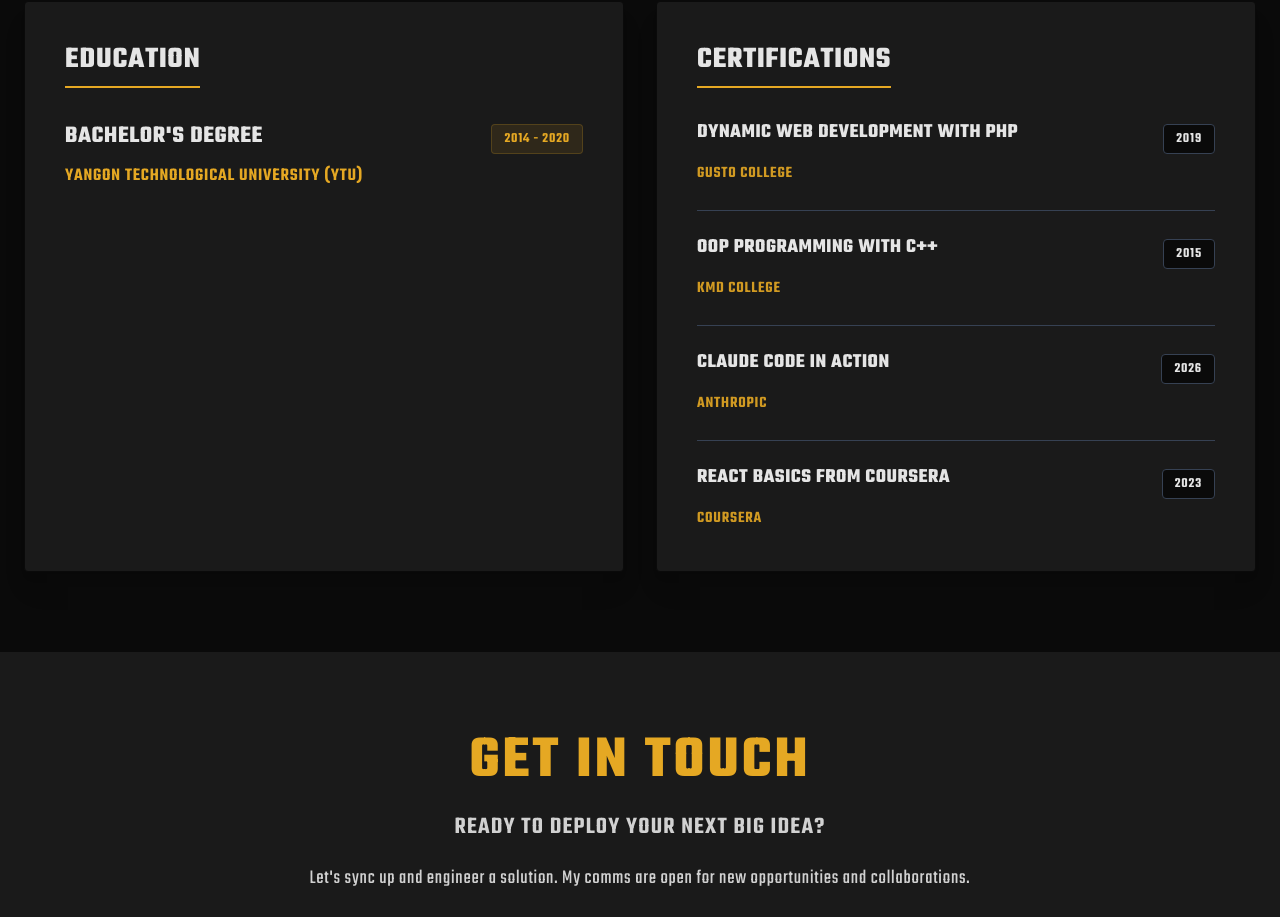
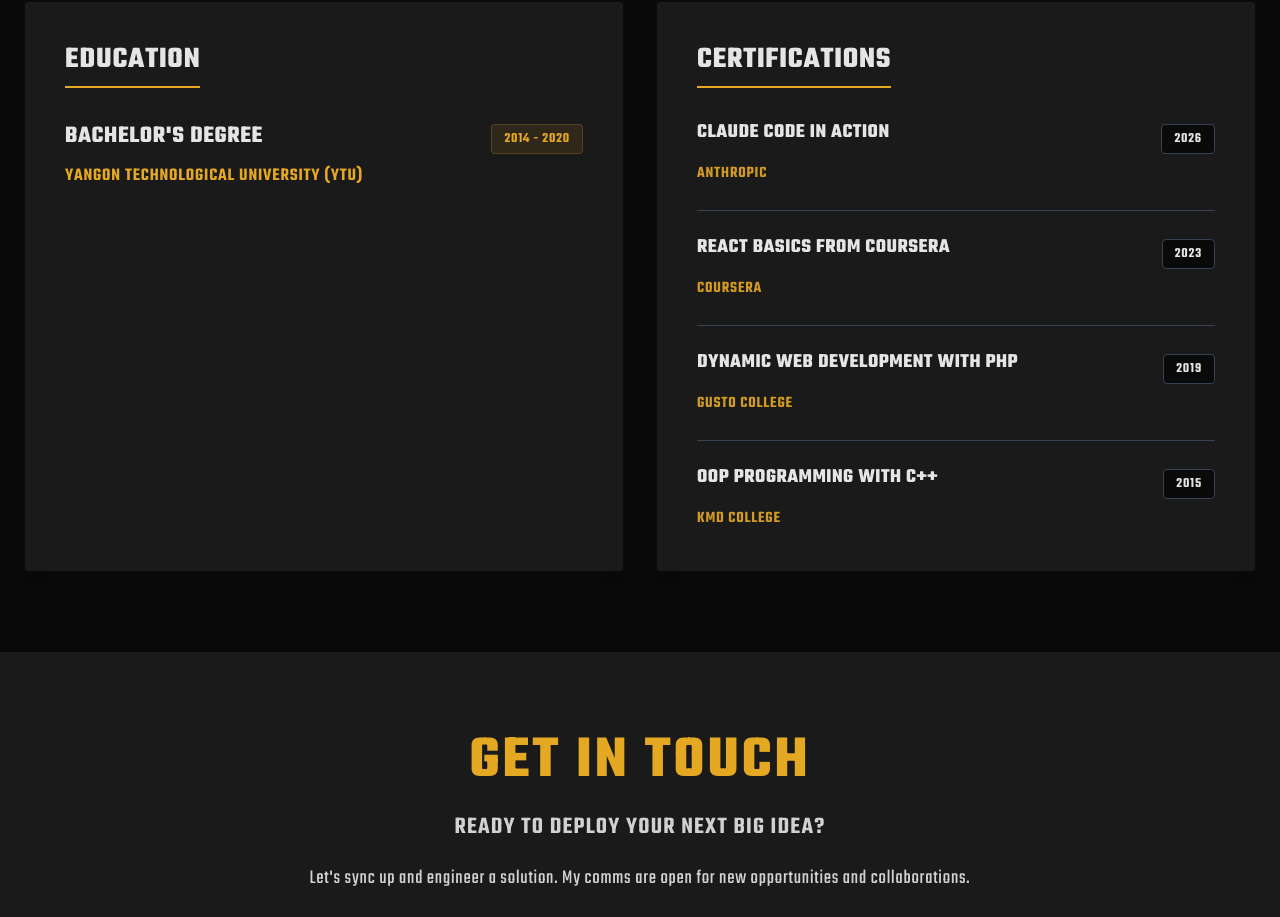
Before and after one commit to AungZawMyo97/portfolio_updated_version, a React (Vite) app: page / in a window 1280 px wide. Shown: the part 5640-6557 px from the top of the page. Built offline with nearby package versions, Linux system fonts and the light colour scheme.

Commit message:
update: order the certifications by year desc

```diff
--- a/src/components/Education.tsx
+++ b/src/components/Education.tsx
@@ -63,7 +63,19 @@ type CertificationsCardProps = {
   certifications: Certification[];
 };
 
+const getCertificationYear = (certification: Certification) => {
+  const yearMatch = certification.date.match(/\d{4}/);
+
+  return yearMatch ? Number(yearMatch[0]) : 0;
+};
+
 const CertificationsCard = ({ certifications }: CertificationsCardProps) => {
+  const sortedCertifications = [...certifications].sort(
+    (currentCertification, nextCertification) =>
+      getCertificationYear(nextCertification) -
+      getCertificationYear(currentCertification),
+  );
+
   return (
     <div className="bg-pubg-panel p-8 md:p-10 rounded-sm border border-pubg-dark shadow-xl hover:-translate-y-1 transition-transform duration-300 flex flex-col h-full">
       <h3 className="text-3xl font-bold text-pubg-text uppercase border-b-2 border-pubg-yellow pb-2 inline-block mb-8 self-start">
@@ -71,7 +83,7 @@ const CertificationsCard = ({ certifications }: CertificationsCardProps) => {
       </h3>
 
       <div className="flex flex-col gap-6">
-        {certifications.map((cert) => (
+        {sortedCertifications.map((cert) => (
           <div
             key={cert.id}
             className="flex flex-col gap-2 pb-6 border-b border-gray-700 last:border-0 last:pb-0"
```
